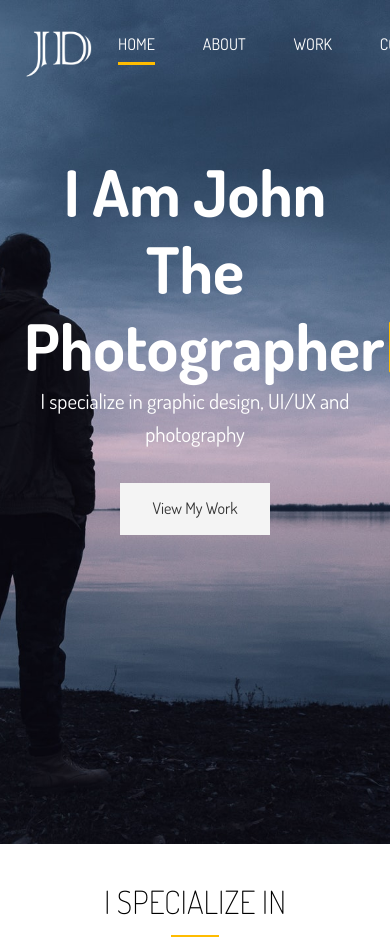
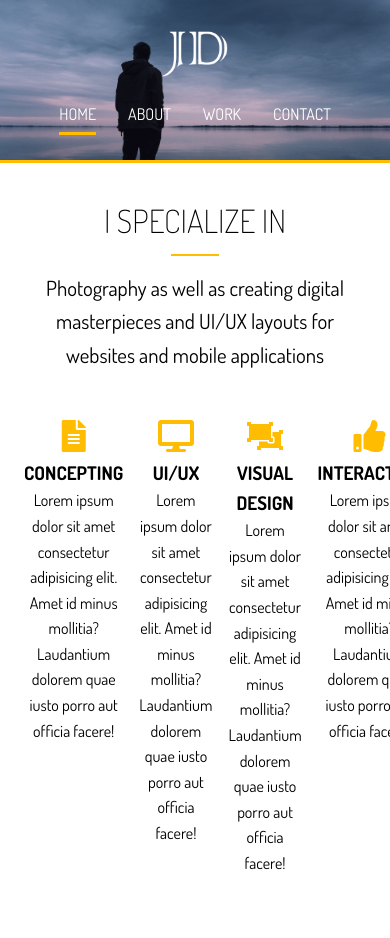
Before and after one commit to nia-ja/Sass-Portfolio-Website, a website: page dist/index.html in a window 390 px wide. Shown: the top 938 px of the page. Drawn offline with Linux system fonts and the light colour scheme.

Commit message:
Start for medium queries

```diff
--- /dev/null
+++ b/scss/_media.scss
@@ -0,0 +1,38 @@
+// Tablets & Smaller
+@media (max-width: 800px) {
+  #header-home {
+    height: 30rem;
+
+    .header-content {
+      padding-top: 5rem;
+    }
+  }
+}
+
+// Smartphones
+@media (max-width: 500px) {
+  #main-nav {
+    flex-direction: column;
+    align-items: center;
+
+    li {
+      padding: 1rem;
+    }
+  }
+
+  #header {
+    &-home {
+      background-position: 20% 30%;
+      height: 10rem;
+      border-bottom: 3px solid $main-color;
+
+      .header-content {
+        display: none;
+      }
+    }
+
+    &-inner {
+      height: 10rem;
+    }
+  }
+}
--- a/scss/main.scss
+++ b/scss/main.scss
@@ -426,3 +426,6 @@ img {
     }
   }
 }
+
+// Import Media Queries
+@import "media";
```
Also changed, not shown: dist/about.html, dist/contact.html, dist/css/main.css, dist/index.html, dist/work.html, 1 other file.
